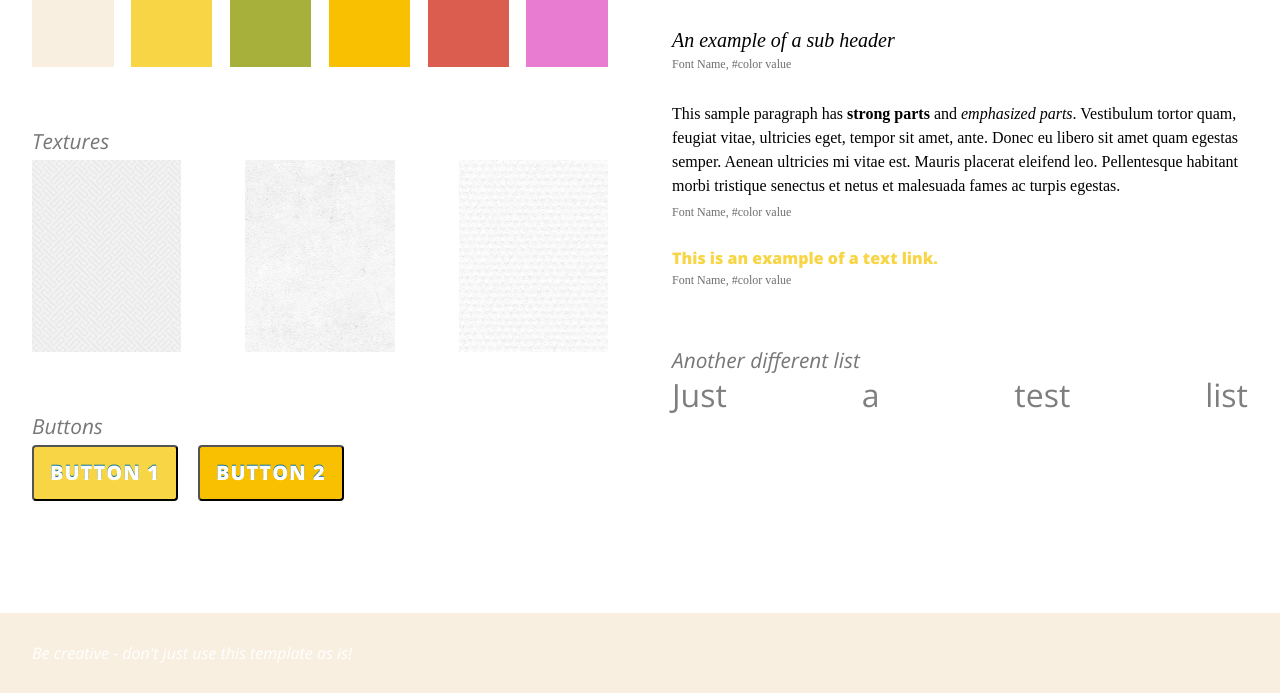
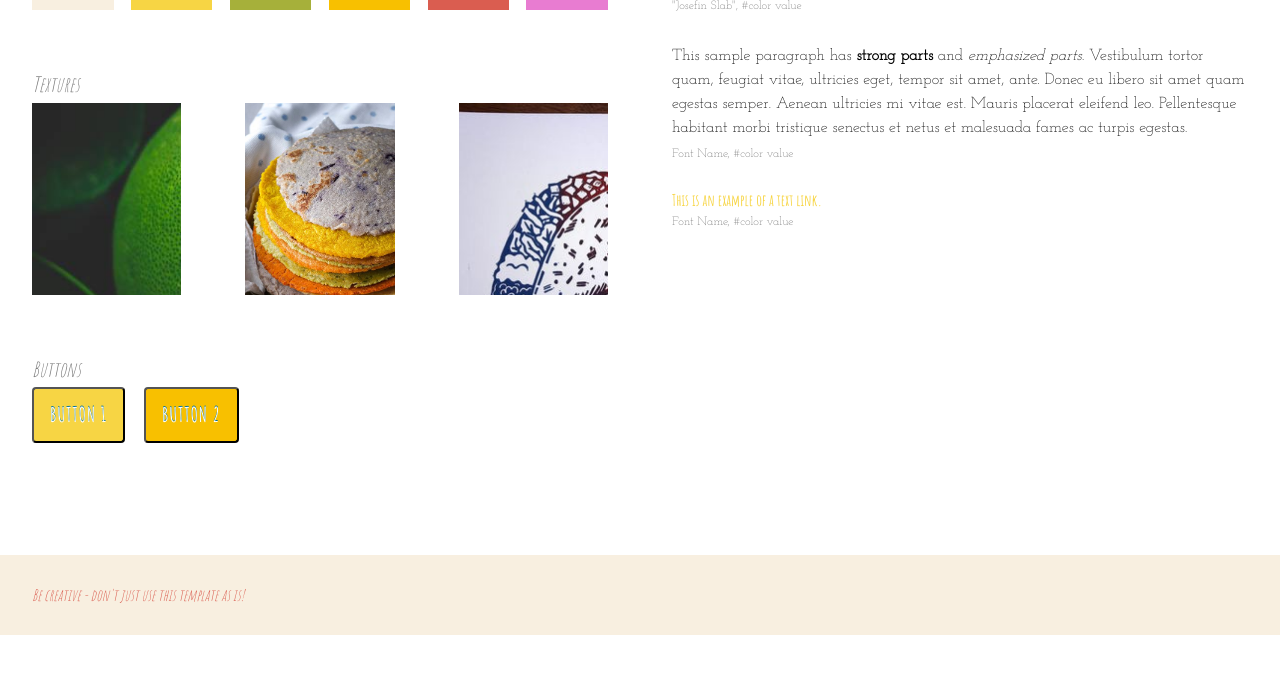
Before and after one commit to kroominator/styletyle_template, a plain HTML site: page index.html in a window 1280 px wide. Shown: the part 331-1024 px from the top of the page. After the commit the page ends 966 px from the top, so only its background shows below. Drawn offline with nearby package versions, Linux system fonts and the light colour scheme; a web font is replaced by a local one.

Commit message:
Almost done

```diff
--- a/css/style.css
+++ b/css/style.css
@@ -3,6 +3,10 @@
 @import url("https://fonts.googleapis.com/css?family=Open+Sans:400italic,800italic,400,800");
 /* @import url('https://fonts.googleapis.com/css?family=Open+Sans&display=swap'); */
 @import url("https://fonts.googleapis.com/css?family=Droid+Serif:400,700,400italic,700italic");
+
+@import url("https://fonts.googleapis.com/css2?family=Amatic+SC:wght@400;700&display=swap");
+
+@import url("https://fonts.googleapis.com/css2?family=Amatic+SC:wght@400;700&family=Josefin+Slab:wght@300&family=Oswald&family=Roboto&display=swap");
 
 * {
   box-sizing: border-box;
@@ -22,8 +26,8 @@ use the fonts in other ways in the font hierarchy etc. */
   --color-6: #da5d50;
   --color-7: #e87cd1;
 
-  --primary-font: "Open Sans", sans-serif;
-  --secondary-font: "Droid Serif", serif;
+  --primary-font: "Amatic SC", cursive;
+  --secondary-font: "Josefin Slab", serif;
   --main-text-color: #000;
 
   --white-space: 1rem;
@@ -68,7 +72,7 @@ footer {
 
 .full-width {
   background: var(--bg-color);
-  color: white;
+  color: #da5d50;
   width: 100%;
 }
 
@@ -78,7 +82,7 @@ footer {
   letter-spacing: -2px;
   padding-right: 0.75em;
   font-weight: bold;
-  color: white;
+  color: #da5d50;
 }
 
 .header-wrapper h2 {
@@ -160,19 +164,22 @@ ul li:last-child {
 }
 
 .texture-swatch-1 {
-  background: url(../img/pw_maze_white.png) top left repeat;
+  background: url(../img/lime.jpg) top left repeat;
 }
 
 .texture-swatch-2 {
-  background: url(../img/subtle_grunge.png) top left repeat;
+  background: url(../img/tortilla.jpg) top left repeat;
+  background-size: 150%;
 }
 
 .texture-swatch-1 {
-  background: url(../img/pw_maze_white.png) top left repeat;
+  background: url(../img/lime.jpg) top left repeat;
+  background-size: 370%;
 }
 
 .texture-swatch-3 {
-  background: url(../img/white_paperboard.png) top left repeat;
+  background: url(../img/lyno_taco.jpg) top left repeat;
+  background-size: 200%;
 }
 
 .images ul {
--- a/index.html
+++ b/index.html
@@ -11,10 +11,10 @@
   <body>
     <div class="full-width header-wrapper">
       <header>
-        <h1>Style Tile Template</h1>
-        <h2>Project name</h2>
+        <h1>Los Amigos Picantes</h1>
+        <!-- <h2>Mexican food</h2> -->
         <h3>Style tile</h3>
-        <h4>Version 1</h4>
+        <h4>Version Gintare</h4>
       </header>
     </div>
 
@@ -55,12 +55,12 @@
           <h3 class="section-heading">Typography</h3>
           <h1 class="h1-sample">A sample header</h1>
           <p class="font-details-h1">
-            <span class="font-name">Font Name</span>,
+            <span class="font-name">Amatic</span>,
             <span class="font-color">#color value</span>
           </p>
           <h2 class="h2-sample">An example of a sub header</h2>
           <p class="font-details-h2">
-            <span class="font-name">Font Name</span>,
+            <span class="font-name">"Josefin Slab"</span>,
             <span class="font-color">#color value</span>
           </p>
           <p class="typography-sample">
@@ -83,7 +83,7 @@
             <span class="font-color">#color value</span>
           </p>
         </section>
-        <section class="adjectives">
+        <!-- <section class="adjectives">
           <h3 class="section-heading">Another different list</h3>
           <ul>
             <li>Just</li>
@@ -91,7 +91,7 @@
             <li>test</li>
             <li>list</li>
           </ul>
-        </section>
+        </section> -->
       </div>
       <!-- end .column -->
     </main>
```
Also changed, not shown: img/lime.jpg (added), img/lyno_taco.jpg (added), img/tortilla.jpg (added).
